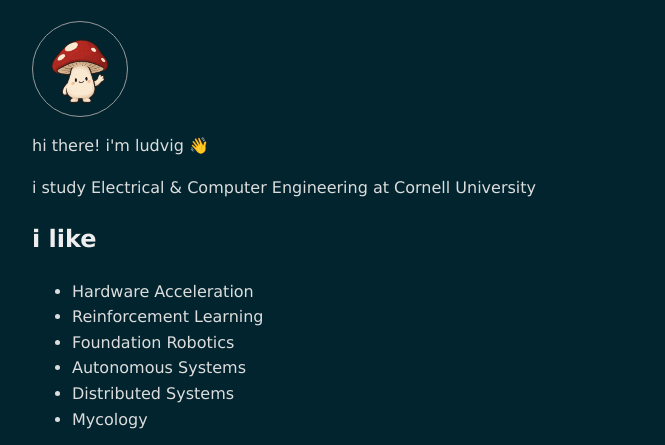
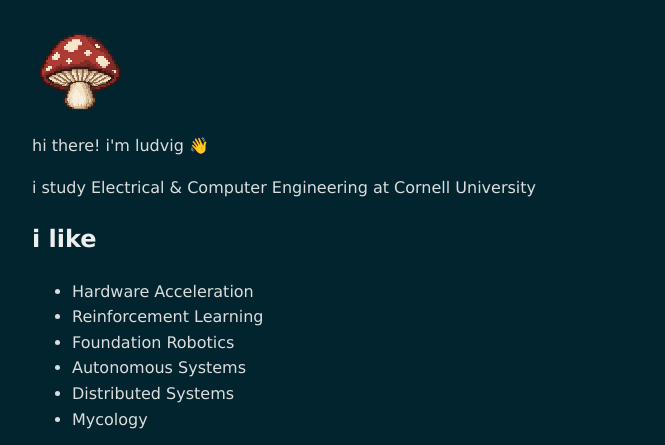
Before and after one commit to luddefell/website, a plain HTML site: page index.html in a window 1280 px wide. Shown: the part 140-585 px from the top of the page, without its empty margins (268-933 px from the left). Drawn offline with Linux system fonts and the light colour scheme.

Commit message:
Replace avatar with pixel mushroom

```diff
--- a/index.html
+++ b/index.html
@@ -4,7 +4,7 @@
 	<meta charset="utf-8">
 	<meta name="viewport" content="width=device-width, initial-scale=1">
 	<title>Ludvig Fellstrom</title>
-	<link rel="stylesheet" href="styles.css?v=9">
+	<link rel="stylesheet" href="styles.css?v=10">
 </head>
 <body>
 	<header>
@@ -17,7 +17,7 @@
 	</header>
 	<main>
 		<section>
-			<img class="home-photo" src="assets/images/mushroom-avatar.png" alt="A cartoon mushroom waving" loading="lazy">
+			<img class="home-photo" src="assets/images/mushroom-avatar-pixel.png" alt="A pixel-art mushroom" loading="lazy">
 			<p>hi there! i'm ludvig 👋</p>
 			<p>i study Electrical &amp; Computer Engineering at Cornell University</p>
 		</section>
--- a/styles.css
+++ b/styles.css
@@ -174,12 +174,11 @@ ul.blog-posts li a:visited {
 
 .home-photo {
 	aspect-ratio: 1;
-	border: 1px solid var(--rule-color);
-	border-radius: 50%;
 	display: block;
 	height: 96px;
+	image-rendering: pixelated;
 	margin: 16px 0 0;
-	object-fit: cover;
+	object-fit: contain;
 	width: 96px;
 }
 
```
Also changed, not shown: about.html (+1 -1 lines), automatic-door-monitor.html (+1 -1 lines), body-heat-harvesting-for-medical-wearables.html (+1 -1 lines), contact.html (+1 -1 lines), cuide.html (+1 -1 lines), cusail-controller-app.html (+1 -1 lines), fpga-packet-router.html (+1 -1 lines), fungal-microclimate-regulator.html (+1 -1 lines), interests.html (+1 -1 lines), miami-waterkeeper-septic-tank-research.html (+1 -1 lines), projects.html (+1 -1 lines), resume.html (+1 -1 lines), assets/images/mushroom-avatar-pixel.png (added), assets/images/mushroom-avatar.png (deleted).
